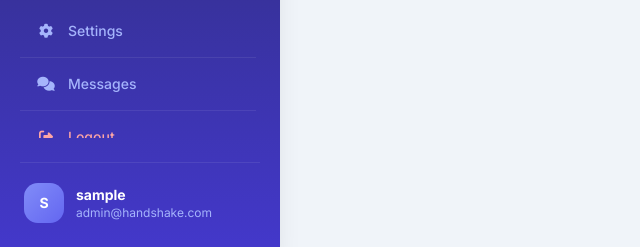
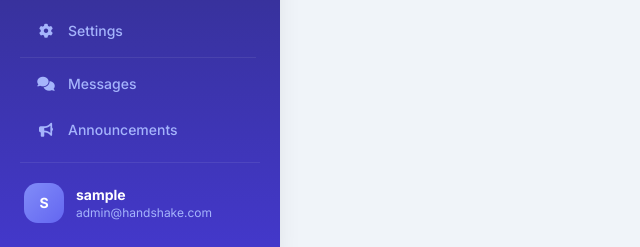
Before and after one commit to calvitec/ngoy, a Flask app: page /accounts in a window 1280 px wide. Shown: the part 553-800 px from the top of the page, without its empty margins (0-640 px from the left). Run offline with Flask 3, Linux system fonts and the light colour scheme; the visitor is signed in with stand-in values (Sample User, id 1); data that the repository does not hold is empty; some libraries are stand-ins or nearby versions.

Commit message:
Update admin_base.html

```diff
--- a/templates/admin_base.html
+++ b/templates/admin_base.html
@@ -181,9 +181,17 @@
 
         <div class="sidebar-divider border-t my-3"></div>
 
-        <!-- Messages -->
+        <!-- 🔥 MESSAGES - WhatsApp-style Chat -->
         <a href="/admin-messages" class="sidebar-link flex items-center gap-3 px-4 py-2.5 text-sm {% if request.endpoint == 'admin_messages' %}active{% endif %}">
             <i class="fas fa-comments w-5 text-center"></i> Messages
+            {% if stats and stats.unread_announcements|default(0) > 0 %}
+                <span class="ml-auto text-[10px] font-bold bg-red-500 text-white px-2.5 py-0.5 rounded-full badge-pulse">{{ stats.unread_announcements }}</span>
+            {% endif %}
+        </a>
+
+        <!-- 🔥 ANNOUNCEMENTS -->
+        <a href="/announcements" class="sidebar-link flex items-center gap-3 px-4 py-2.5 text-sm {% if request.endpoint == 'announcements' %}active{% endif %}">
+            <i class="fas fa-bullhorn w-5 text-center"></i> Announcements
             {% if stats and stats.unread_announcements|default(0) > 0 %}
                 <span class="ml-auto text-[10px] font-bold bg-red-500 text-white px-2.5 py-0.5 rounded-full badge-pulse">{{ stats.unread_announcements }}</span>
             {% endif %}
```
